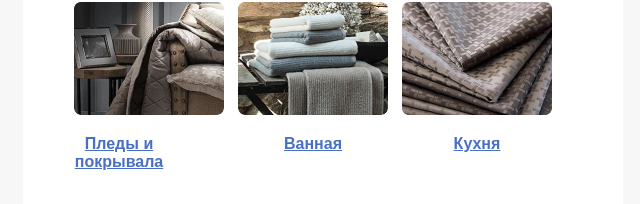
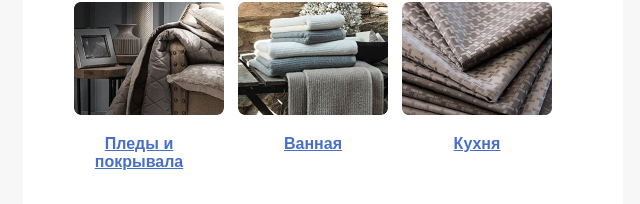
Before and after one commit to LLlutik/LLlutik.github.io, a plain HTML site: page email/index.html in a window 1280 px wide. Shown: the part 1407-1611 px from the top of the page, without its empty margins (317-957 px from the left). Drawn offline with Linux system fonts and the light colour scheme.

Commit message:
Update index.html

```diff
--- a/email/index.html
+++ b/email/index.html
@@ -141,7 +141,7 @@
                                             <a href="#" target="_blank" style="color: #476FC6;">
                                                 <img src="wrap.jpg" alt="" style="width: 150px; height: auto;
                                              border-radius: 7px;padding-top: 30px;" />
-                                                <p style=" width:100px; text-align: center; margin: 0; padding-top: 20px;
+                                                <p style=" width:140px; text-align: center; margin: 0; padding-top: 20px;
                                              font-family: Arial, Helvetica, sans-serif; font-weight: bold;">
                                                     Пледы и покрывала</p>
                                             </a>
```
